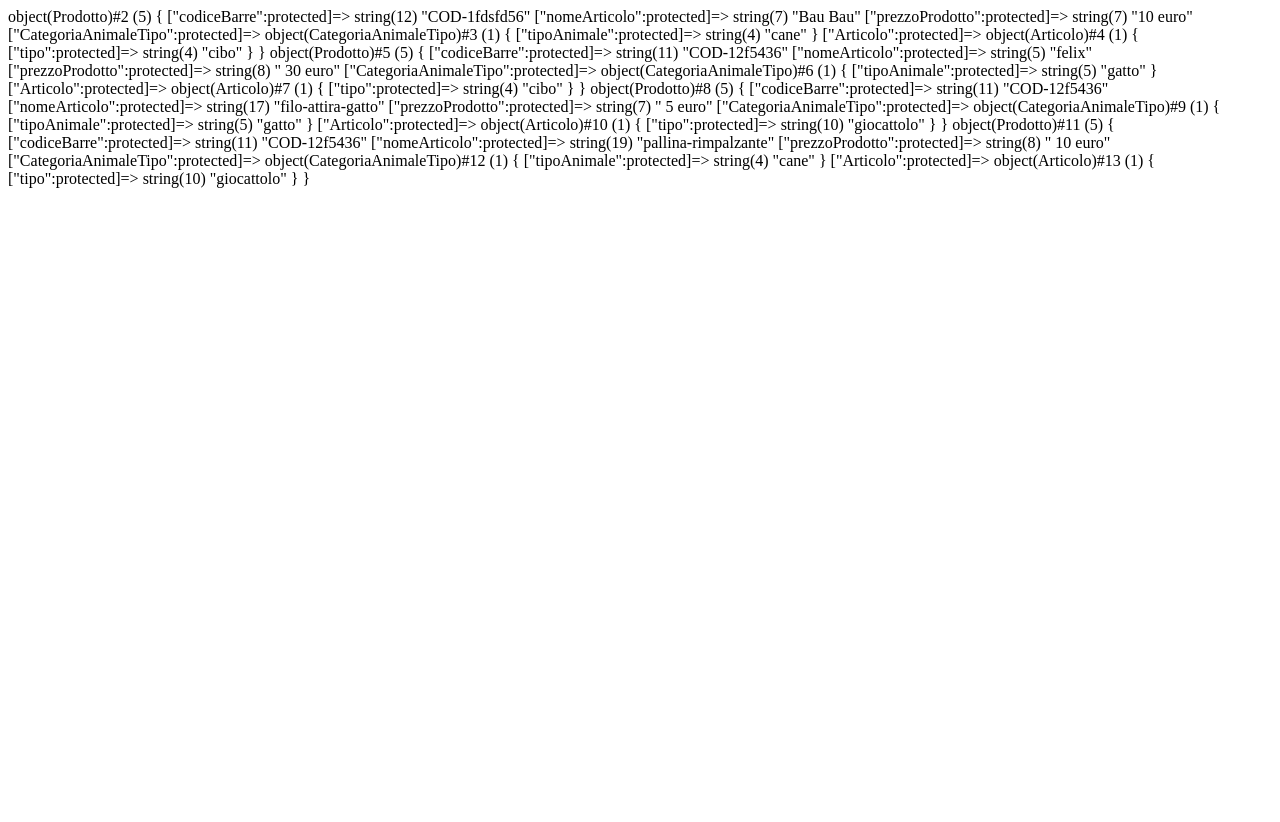
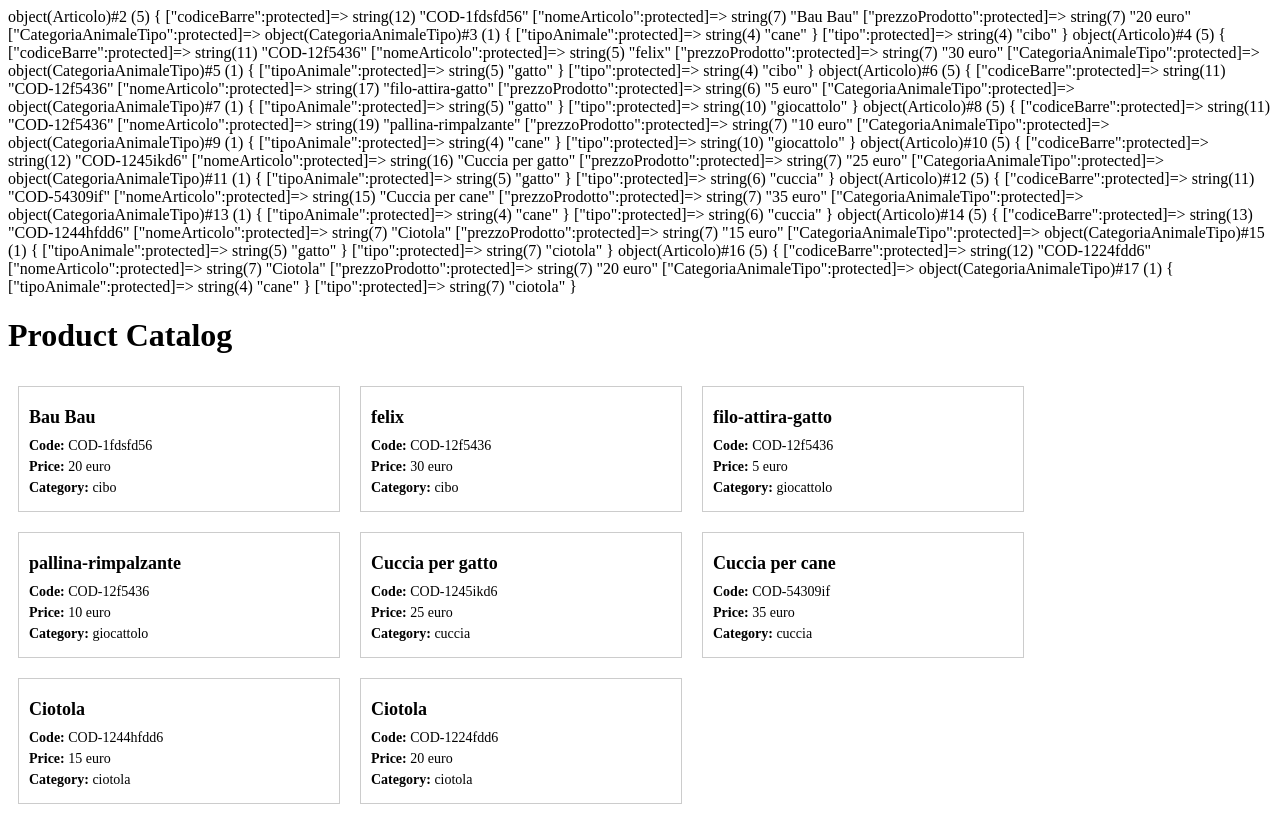
Before and after one commit to Giovannirighini2000/php-oop-2, a PHP site: page / in a window 1280 px wide. Before the commit the page ends 188 px from the top, so only its background shows below. Run offline with PHP 8.4, Linux system fonts and the light colour scheme.

Commit message:
edit code

```diff
--- a/index.php
+++ b/index.php
@@ -8,23 +8,99 @@ require_once './models/Prodotto.php';
 //  prodotto
 
 
-//  esempio cibo
-
- $prodotto1Cibo = new Prodotto('COD-1fdsfd56', 'Bau Bau', '10 euro',new CategoriaAnimaleTipo ('cane'),new Articolo ('cibo'));
+// esempio cibo
+$prodotto1Cibo = new Articolo('COD-1fdsfd56', 'Bau Bau', '20 euro', new CategoriaAnimaleTipo('cane'), 'cibo');
 var_dump($prodotto1Cibo);
 
-$prodotto2Cibo = new Prodotto('COD-12f5436', 'felix',' 30 euro',new CategoriaAnimaleTipo ('gatto'),new Articolo ('cibo'));
+$prodotto2Cibo = new Articolo('COD-12f5436', 'felix', '30 euro', new CategoriaAnimaleTipo('gatto'), 'cibo');
 var_dump($prodotto2Cibo);
 
 // esempio giocattolo
-
-$prodotto1Giocattolo = new Prodotto('COD-12f5436', 'filo-attira-gatto',' 5 euro',new CategoriaAnimaleTipo ('gatto'),new Articolo ('giocattolo'));
+$prodotto1Giocattolo = new Articolo('COD-12f5436', 'filo-attira-gatto', '5 euro', new CategoriaAnimaleTipo('gatto'), 'giocattolo');
 var_dump($prodotto1Giocattolo);
 
+$prodotto2Giocattolo = new Articolo('COD-12f5436', 'pallina-rimpalzante', '10 euro', new CategoriaAnimaleTipo('cane'), 'giocattolo');
+var_dump($prodotto2Giocattolo);
 
-$prodotto2Giocattolo = new Prodotto('COD-12f5436', 'pallina-rimpalzante',' 10 euro',new CategoriaAnimaleTipo ('cane'),new Articolo ('giocattolo'));
-var_dump($prodotto2Giocattolo);
+// esempio cuccia
+$prodotto1Cuccia = new Articolo('COD-1245ikd6', 'Cuccia per gatto', '25 euro', new CategoriaAnimaleTipo('gatto'), 'cuccia');
+var_dump($prodotto1Cuccia);
+
+$prodotto2Cuccia = new Articolo('COD-54309if', 'Cuccia per cane', '35 euro', new CategoriaAnimaleTipo('cane'), 'cuccia');
+var_dump($prodotto2Cuccia);
+
+// esempio ciotola
+$prodotto1Ciotola = new Articolo('COD-1244hfdd6', 'Ciotola', '15 euro', new CategoriaAnimaleTipo('gatto'), 'ciotola');
+var_dump($prodotto1Ciotola);
+
+$prodotto2Ciotola = new Articolo('COD-1224fdd6', 'Ciotola', '20 euro', new CategoriaAnimaleTipo('cane'), 'ciotola');
+var_dump($prodotto2Ciotola);
+
 
 
 
 ?>
+
+
+<!DOCTYPE html>
+<html lang="en">
+<head>
+    <meta charset="UTF-8">
+    <meta http-equiv="X-UA-Compatible" content="IE=edge">
+    <meta name="viewport" content="width=device-width, initial-scale=1.0">
+    <title>Product Catalog</title>
+    <style>
+        .card {
+            border: 1px solid #ccc;
+            padding: 10px;
+            margin: 10px;
+            width: 300px;
+            display: inline-block;
+        }
+        .card img {
+            width: 100%;
+            height: auto;
+        }
+        .card h2 {
+            font-size: 18px;
+            margin: 10px 0;
+        }
+        .card p {
+            font-size: 14px;
+            margin: 5px 0;
+        }
+    </style>
+</head>
+<body>
+    <h1>Product Catalog</h1>
+    <div class="product-grid">
+        <?php
+            $products = [
+                $prodotto1Cibo,
+                $prodotto2Cibo,
+                $prodotto1Giocattolo,
+                $prodotto2Giocattolo,
+                $prodotto1Cuccia,
+                $prodotto2Cuccia,
+                $prodotto1Ciotola,
+                $prodotto2Ciotola
+            ];
+
+
+
+            foreach ($products as $product) {
+                echo "<div class='card'>";
+                // echo "<img src=''>";
+                echo "<h2>" . $product->getNomeArticolo() . "</h2>";
+                echo "<p><strong>Code:</strong> " . $product->getCodiceBarre() . "</p>";
+                echo "<p><strong>Price:</strong> " . $product->getPrezzo() . "</p>";
+                echo "<p><strong>Category:</strong> " . $product->getTipo() . "</p>";
+                // echo "<p><strong>Animal Type:</strong> " . $product->getTipoAnimale() . "</p>";
+                echo "</div>";
+            };
+
+
+        ?>
+    </div>
+</body>
+</html>
--- a/models/Articoli.php
+++ b/models/Articoli.php
@@ -1,19 +1,22 @@
 <?php
-class Articolo  {
+require_once __DIR__ . '/Prodotto.php';
+
+class Articolo extends Prodotto {
     protected $tipo;
 
-    public function __construct( $tipo) {
+    public function __construct($codiceBarre, $nomeArticolo, $prezzoProdotto,CategoriaAnimaleTipo $CategoriaAnimaleTipo, $tipo) {
+        parent::__construct($codiceBarre, $nomeArticolo, $prezzoProdotto, $CategoriaAnimaleTipo);
         $this->setTipo($tipo);
     }
 
-    public function getTpo() {
+    public function getTipo() {
       return $this->tipo;
     }
 
     public function setTipo($tipo) {
         $valoriValidiCibo = array("cibo", "cuccia","ciotola","giocattolo","trasportino");
         if (!in_array($tipo, $valoriValidiCibo)) {
-            $tipo = "non un prodotto presente nel nostro punto vendita , Riprova con altri prodotti";
+            $tipo = "non un prodotto presente nel nostro punto vendita, Riprova con altri prodotti";
         }
         $this->tipo = $tipo;
     }
--- a/models/Prodotto.php
+++ b/models/Prodotto.php
@@ -1,4 +1,5 @@
 <?php
+include_once __DIR__ .'/CategoriaAnimaleTipo.php';
 
 
 class Prodotto {
@@ -6,14 +7,12 @@ class Prodotto {
   protected $nomeArticolo;
   protected $prezzoProdotto;
   protected $CategoriaAnimaleTipo;
-  protected $Articolo;
 
-  public function __construct($codiceBarre, $nomeArticolo, $prezzoProdotto,CategoriaAnimaleTipo $CategoriaAnimaleTipo,Articolo $Articolo) {
+  public function __construct($codiceBarre, $nomeArticolo, $prezzoProdotto,CategoriaAnimaleTipo $CategoriaAnimaleTipo) {
     $this->codiceBarre = $codiceBarre;
     $this->nomeArticolo = $nomeArticolo;
     $this->prezzoProdotto = $prezzoProdotto;
     $this->CategoriaAnimaleTipo = $CategoriaAnimaleTipo;
-    $this->Articolo = $Articolo;
 
   }
 
@@ -25,11 +24,11 @@ class Prodotto {
     $this->codiceBarre = $codiceBarre;
   }
 
-  public function getNome() {
+  public function getNomeArticolo() {
     return $this->nomeArticolo;
   }
 
-  public function setNome($nomeArticolo) {
+  public function setNomeArticolo($nomeArticolo) {
     $this->nomeArticolo = $nomeArticolo;
   }
 
```
